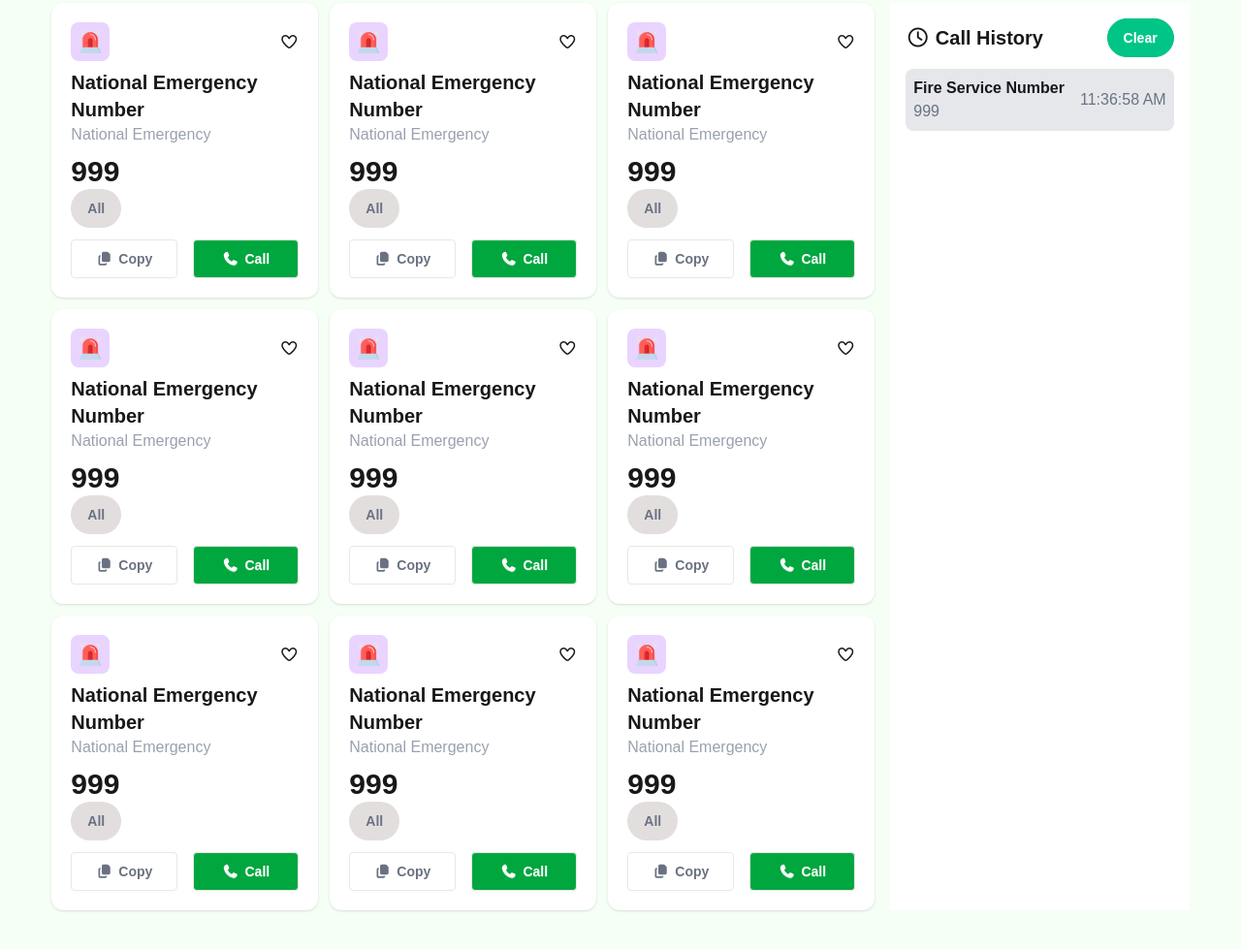
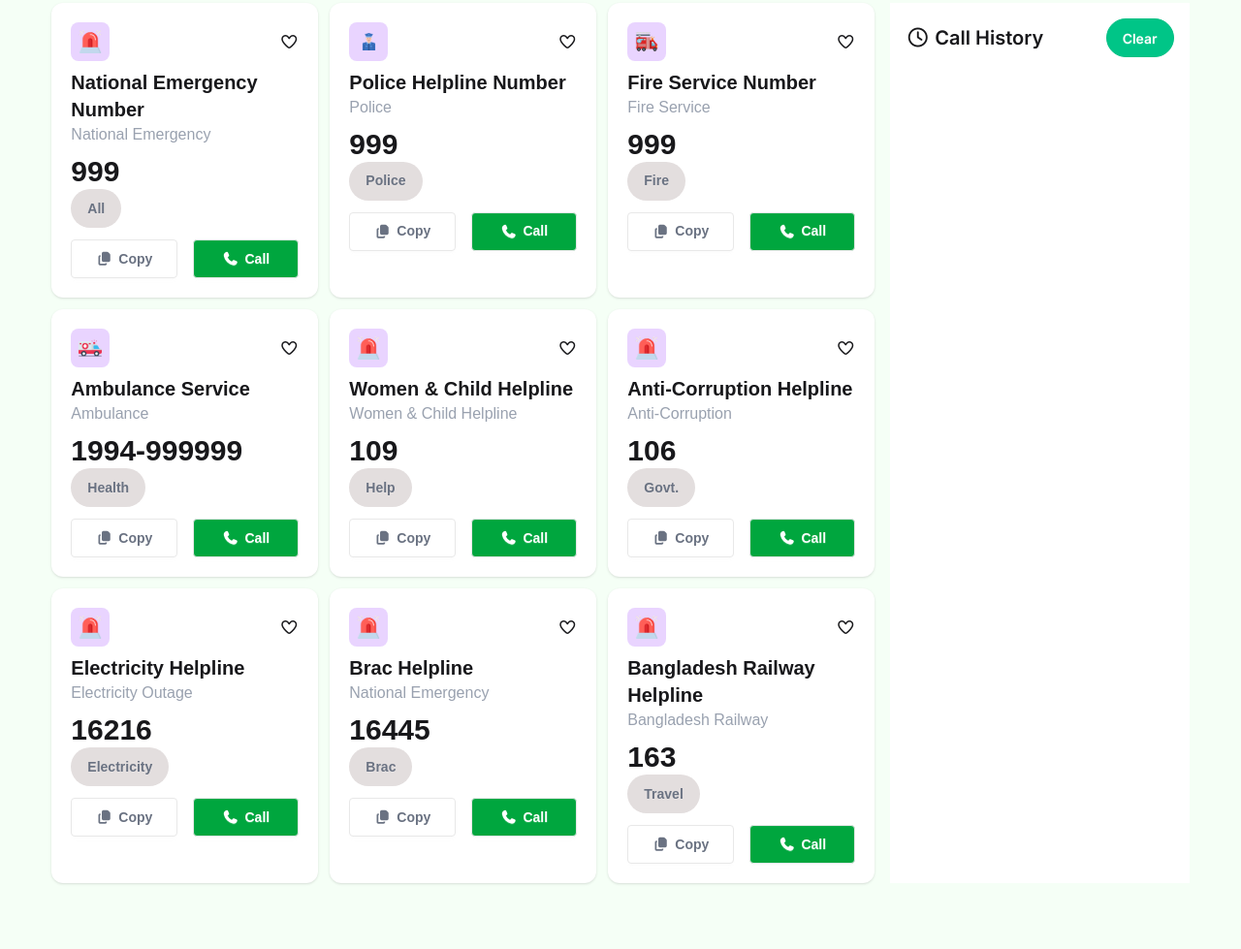
Before and after one commit to shanaztuli/Emergency-Hotline, a plain HTML site: page index.html in a window 1280 px wide. Shown: the part 325-1304 px from the top of the page at 97% size. Drawn offline with nearby package versions, Linux system fonts and the light colour scheme; a web font is replaced by a local one.

Commit message:
added the cards functions and nav functions

```diff
--- a/index.html
+++ b/index.html
@@ -39,7 +39,7 @@
     class="max-w-[1450px] mx-auto"
   >
     <header>
-      <div class="navbar bg-base-100 shadow-sm flex-col gap-3 md:flex-row">
+      <div class="navbar bg-base-100 shadow-sm flex-col gap-5 md:flex-row">
         <div class="flex-none">
           <img src="assets/logo.png" class="w-11" alt="" />
         </div>
@@ -96,7 +96,7 @@
       >
         <div class="left md:col-span-8">
           <!-- card parent -->
-          <div class="grid grid-cols-1 md:grid-cols-3 gap-3">
+          <div id="cards-parent" class="grid grid-cols-1 md:grid-cols-3 gap-3">
             <!-- card-1 -->
             <div class="shadow bg-white p-5 rounded-xl">
               <div class="flex justify-between items-center">
@@ -105,9 +105,11 @@
                 </div>
                 <i class="card-heart fa-regular fa-heart"></i>
               </div>
-              <h1 class="font-bold text-xl mt-2">National Emergency Number</h1>
+              <h1 class="card-title font-bold text-xl mt-2">
+                National Emergency Number
+              </h1>
               <h4 class="text-gray-400">National Emergency</h4>
-              <h1 class="font-bold text-3xl mt-2">999</h1>
+              <h1 class="call-number font-bold text-3xl mt-2">999</h1>
               <button
                 class="btn btn-ghost text-gray-500 bg-[#e3dede] rounded-[30px]"
               >
@@ -129,17 +131,19 @@
             <div class="shadow bg-white p-5 rounded-xl">
               <div class="flex justify-between items-center">
                 <div class="w-[40px] bg-purple-200 p-2 rounded-lg">
-                  <img src="assets/emergency.png" class="w-7 mx-auto" alt="" />
+                  <img src="assets/police.png" class="w-7 mx-auto" alt="" />
                 </div>
                 <i class="card-heart fa-regular fa-heart"></i>
               </div>
-              <h1 class="font-bold text-xl mt-2">National Emergency Number</h1>
-              <h4 class="text-gray-400">National Emergency</h4>
-              <h1 class="font-bold text-3xl mt-2">999</h1>
+              <h1 class="card-title font-bold text-xl mt-2">
+                Police Helpline Number
+              </h1>
+              <h4 class="text-gray-400">Police</h4>
+              <h1 class="call-number font-bold text-3xl mt-2">999</h1>
               <button
                 class="btn btn-ghost text-gray-500 bg-[#e3dede] rounded-[30px]"
               >
-                All
+                Police
               </button>
               <div
                 class="btn-copy mt-3 flex justify-between items-center gap-4"
@@ -157,17 +161,23 @@
             <div class="shadow bg-white p-5 rounded-xl">
               <div class="flex justify-between items-center">
                 <div class="w-[40px] bg-purple-200 p-2 rounded-lg">
-                  <img src="assets/emergency.png" class="w-7 mx-auto" alt="" />
+                  <img
+                    src="assets/fire-service.png"
+                    class="w-7 mx-auto"
+                    alt=""
+                  />
                 </div>
                 <i class="card-heart fa-regular fa-heart"></i>
               </div>
-              <h1 class="font-bold text-xl mt-2">National Emergency Number</h1>
-              <h4 class="text-gray-400">National Emergency</h4>
-              <h1 class="font-bold text-3xl mt-2">999</h1>
+              <h1 class="card-title font-bold text-xl mt-2">
+                Fire Service Number
+              </h1>
+              <h4 class="text-gray-400">Fire Service</h4>
+              <h1 class="call-number font-bold text-3xl mt-2">999</h1>
               <button
                 class="btn btn-ghost text-gray-500 bg-[#e3dede] rounded-[30px]"
               >
-                All
+                Fire
               </button>
               <div
                 class="btn-copy mt-3 flex justify-between items-center gap-4"
@@ -185,17 +195,19 @@
             <div class="shadow bg-white p-5 rounded-xl">
               <div class="flex justify-between items-center">
                 <div class="w-[40px] bg-purple-200 p-2 rounded-lg">
-                  <img src="assets/emergency.png" class="w-7 mx-auto" alt="" />
+                  <img src="assets/ambulance.png" class="w-7 mx-auto" alt="" />
                 </div>
                 <i class="card-heart fa-regular fa-heart"></i>
               </div>
-              <h1 class="font-bold text-xl mt-2">National Emergency Number</h1>
-              <h4 class="text-gray-400">National Emergency</h4>
-              <h1 class="font-bold text-3xl mt-2">999</h1>
+              <h1 class="card-title font-bold text-xl mt-2">
+                Ambulance Service
+              </h1>
+              <h4 class="text-gray-400">Ambulance</h4>
+              <h1 class="call-number font-bold text-3xl mt-2">1994-999999</h1>
               <button
                 class="btn btn-ghost text-gray-500 bg-[#e3dede] rounded-[30px]"
               >
-                All
+                Health
               </button>
               <div
                 class="btn-copy mt-3 flex justify-between items-center gap-4"
@@ -217,13 +229,15 @@
                 </div>
                 <i class="card-heart fa-regular fa-heart"></i>
               </div>
-              <h1 class="font-bold text-xl mt-2">National Emergency Number</h1>
-              <h4 class="text-gray-400">National Emergency</h4>
-              <h1 class="font-bold text-3xl mt-2">999</h1>
+              <h1 class="card-title font-bold text-xl mt-2">
+                Women & Child Helpline
+              </h1>
+              <h4 class="text-gray-400">Women & Child Helpline</h4>
+              <h1 class="call-number font-bold text-3xl mt-2">109</h1>
               <button
                 class="btn btn-ghost text-gray-500 bg-[#e3dede] rounded-[30px]"
               >
-                All
+                Help
               </button>
               <div
                 class="btn-copy mt-3 flex justify-between items-center gap-4"
@@ -245,13 +259,15 @@
                 </div>
                 <i class="card-heart fa-regular fa-heart"></i>
               </div>
-              <h1 class="font-bold text-xl mt-2">National Emergency Number</h1>
-              <h4 class="text-gray-400">National Emergency</h4>
-              <h1 class="font-bold text-3xl mt-2">999</h1>
+              <h1 class="card-title font-bold text-xl mt-2">
+                Anti-Corruption Helpline
+              </h1>
+              <h4 class="text-gray-400">Anti-Corruption</h4>
+              <h1 class="call-number font-bold text-3xl mt-2">106</h1>
               <button
                 class="btn btn-ghost text-gray-500 bg-[#e3dede] rounded-[30px]"
               >
-                All
+                Govt.
               </button>
               <div
                 class="btn-copy mt-3 flex justify-between items-center gap-4"
@@ -273,13 +289,15 @@
                 </div>
                 <i class="card-heart fa-regular fa-heart"></i>
               </div>
-              <h1 class="font-bold text-xl mt-2">National Emergency Number</h1>
-              <h4 class="text-gray-400">National Emergency</h4>
-              <h1 class="font-bold text-3xl mt-2">999</h1>
+              <h1 class="card-title font-bold text-xl mt-2">
+                Electricity Helpline
+              </h1>
+              <h4 class="text-gray-400">Electricity Outage</h4>
+              <h1 class="call-number font-bold text-3xl mt-2">16216</h1>
               <button
                 class="btn btn-ghost text-gray-500 bg-[#e3dede] rounded-[30px]"
               >
-                All
+                Electricity
               </button>
               <div
                 class="btn-copy mt-3 flex justify-between items-center gap-4"
@@ -301,13 +319,13 @@
                 </div>
                 <i class="card-heart fa-regular fa-heart"></i>
               </div>
-              <h1 class="font-bold text-xl mt-2">National Emergency Number</h1>
+              <h1 class="card-title font-bold text-xl mt-2">Brac Helpline</h1>
               <h4 class="text-gray-400">National Emergency</h4>
-              <h1 class="font-bold text-3xl mt-2">999</h1>
+              <h1 class="call-number font-bold text-3xl mt-2">16445</h1>
               <button
                 class="btn btn-ghost text-gray-500 bg-[#e3dede] rounded-[30px]"
               >
-                All
+                Brac
               </button>
               <div
                 class="btn-copy mt-3 flex justify-between items-center gap-4"
@@ -329,13 +347,15 @@
                 </div>
                 <i class="card-heart fa-regular fa-heart"></i>
               </div>
-              <h1 class="font-bold text-xl mt-2">National Emergency Number</h1>
-              <h4 class="text-gray-400">National Emergency</h4>
-              <h1 class="font-bold text-3xl mt-2">999</h1>
+              <h1 class="card-title font-bold text-xl mt-2">
+                Bangladesh Railway Helpline
+              </h1>
+              <h4 class="text-gray-400">Bangladesh Railway</h4>
+              <h1 class="call-number font-bold text-3xl mt-2">163</h1>
               <button
                 class="btn btn-ghost text-gray-500 bg-[#e3dede] rounded-[30px]"
               >
-                All
+                Travel
               </button>
               <div
                 class="btn-copy mt-3 flex justify-between items-center gap-4"
@@ -352,7 +372,10 @@
           </div>
         </div>
         <!-- right side -->
-        <div class="right md:col-span-3 bg-white p-4 md:ml-0">
+        <div
+          class="right md:col-span-3 bg-white p-4 md:ml-0"
+          style="font-family: 'Inter', sans-serif"
+        >
           <!-- parent -->
           <div>
             <!-- top -->
@@ -368,17 +391,8 @@
               </button>
             </div>
             <!-- down -->
-            <div id="call-history-cards  ">
+            <div id="call-history-cards">
               <!-- card2 -->
-              <div
-                class="card flex flex-row justify-between items-center bg-gray-200 p-2 mb-3"
-              >
-                <div>
-                  <h1 class="font-semibold">Fire Service Number</h1>
-                  <p class="text-gray-500">999</p>
-                </div>
-                <p class="text-gray-500">11:36:58 AM</p>
-              </div>
             </div>
           </div>
         </div>
--- a/script/index.js
+++ b/script/index.js
@@ -0,0 +1,56 @@
+function getId(id) {
+  const element = document.getElementById(id);
+  return element;
+}
+function getClassName(className) {
+  const elements = document.getElementsByClassName(className);
+  return elements;
+}
+// **********
+const cardHeart = getClassName("card-heart");
+for (let heart of cardHeart) {
+  heart.addEventListener("click", function () {
+    const countHeart = getId("count-heart").innerText;
+    const countHeartTotal = Number(countHeart) + 1;
+    getId("count-heart").innerText = countHeartTotal;
+  });
+}
+//
+getId("cards-parent").addEventListener("click", function (e) {
+  if (e.target.className.includes("btn-call")) {
+    const cardCallButton = e.target;
+    const serviceName =
+      cardCallButton.parentNode.parentNode.children[1].innerText;
+    const callNumber =
+      cardCallButton.parentNode.parentNode.children[3].innerText;
+    const date = new Date().toLocaleTimeString();
+    const coins = getId("coin").innerText;
+    if (coins < 20) {
+      alert("Your Balance is Low,You can not make a call.");
+      return;
+    }
+    alert(
+      "you called the " + serviceName + ".The Calling Number is " + callNumber
+    );
+
+    const chargeCoins = Number(coins) - 20;
+    getId("coin").innerText = chargeCoins;
+
+    //
+    const callHistoryCards = getId("call-history-cards");
+    const newCard = document.createElement("div");
+    newCard.innerHTML = `<div
+                class="card flex flex-row justify-between items-center bg-gray-200 p-2 mb-3"
+              >
+                <div>
+                  <h1 class="font-semibold">${serviceName}</h1>
+                  <p class="text-gray-500">${callNumber}</p>
+                </div>
+                <p class="text-gray-500">${date}</p>
+              </div>
+    `;
+    callHistoryCards.append(newCard);
+  }
+});
+
+getId('"btn-clear"');
```
